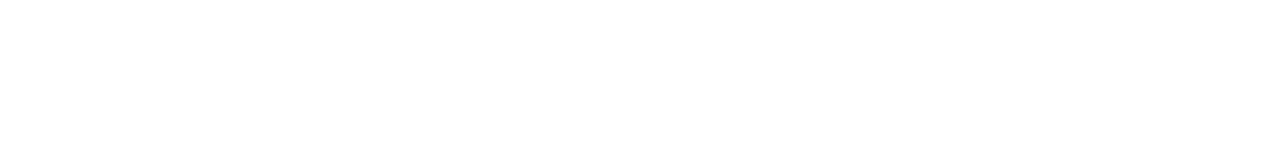
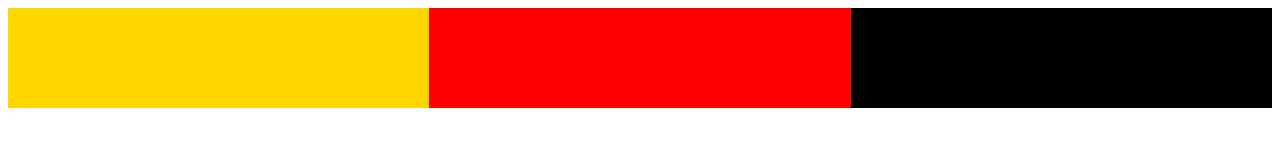
Before and after one commit to rebeccasayej/HTML-exercise-part-3, a plain HTML site: page index.html in a window 1280 px wide. Drawn offline with Linux system fonts and the light colour scheme.

Commit message:
create grid component

```diff
--- a/Style /Style.css
+++ b/Style /Style.css
@@ -424,3 +424,19 @@ padding-left: 1.5rem 1rem;
     }
 
   }
+
+  /* Grid */
+  .grid{
+    display: grid;
+  }
+  @media screen and (min-width:768px){
+    .grid--cols-2{
+        grid-template-columns: 1fr 1fr;
+    }
+  }
+
+  @media screen and (min-width:1024px){
+    .grid--cols-3{
+        grid-template-columns: repeat(3,1fr);
+    }
+  }
--- a/index.html
+++ b/index.html
@@ -12,6 +12,11 @@
 
     </head>
 <body>
+    <div class="grid grid--cols-3">
+        <div style=" height:100px; background: gold;"></div>
+        <div style=" height:100px; background: red;"></div>
+        <div style=" height:100px; background: black;"></div>
 
+    </div>
 </body>
 </html>
```
Also changed, not shown: components/grid.html (added, +12 -0 lines).
